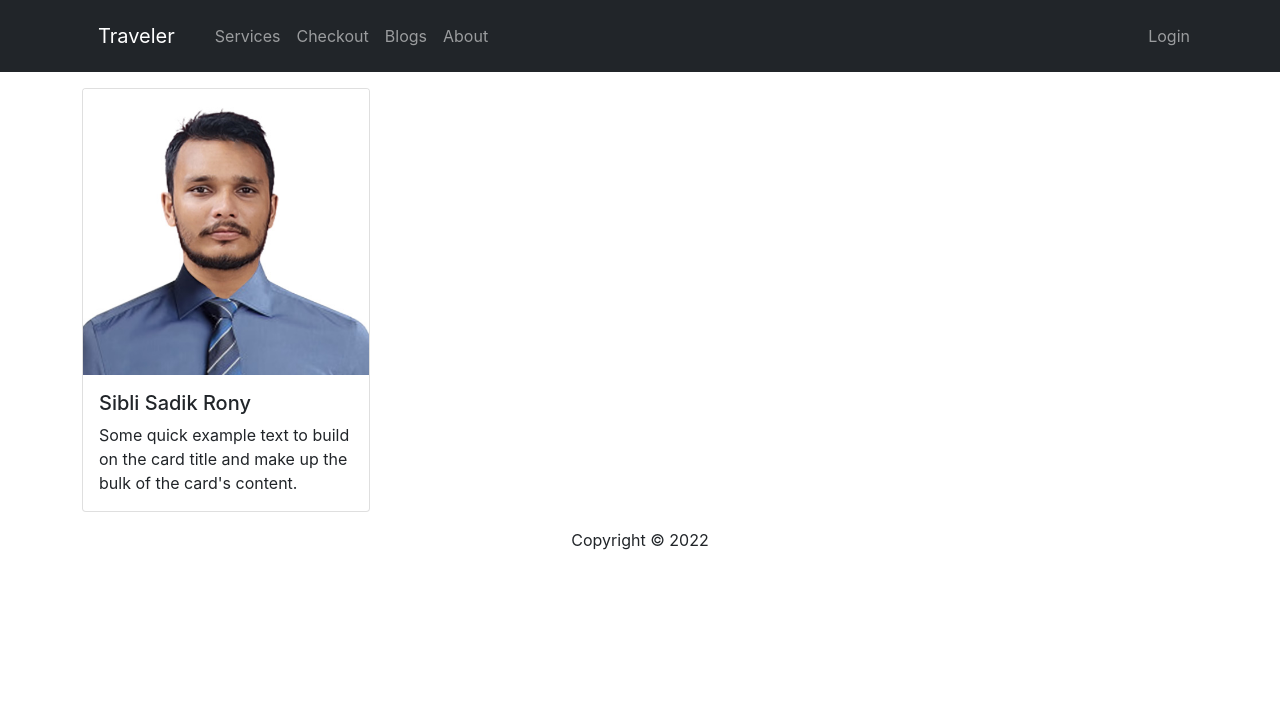
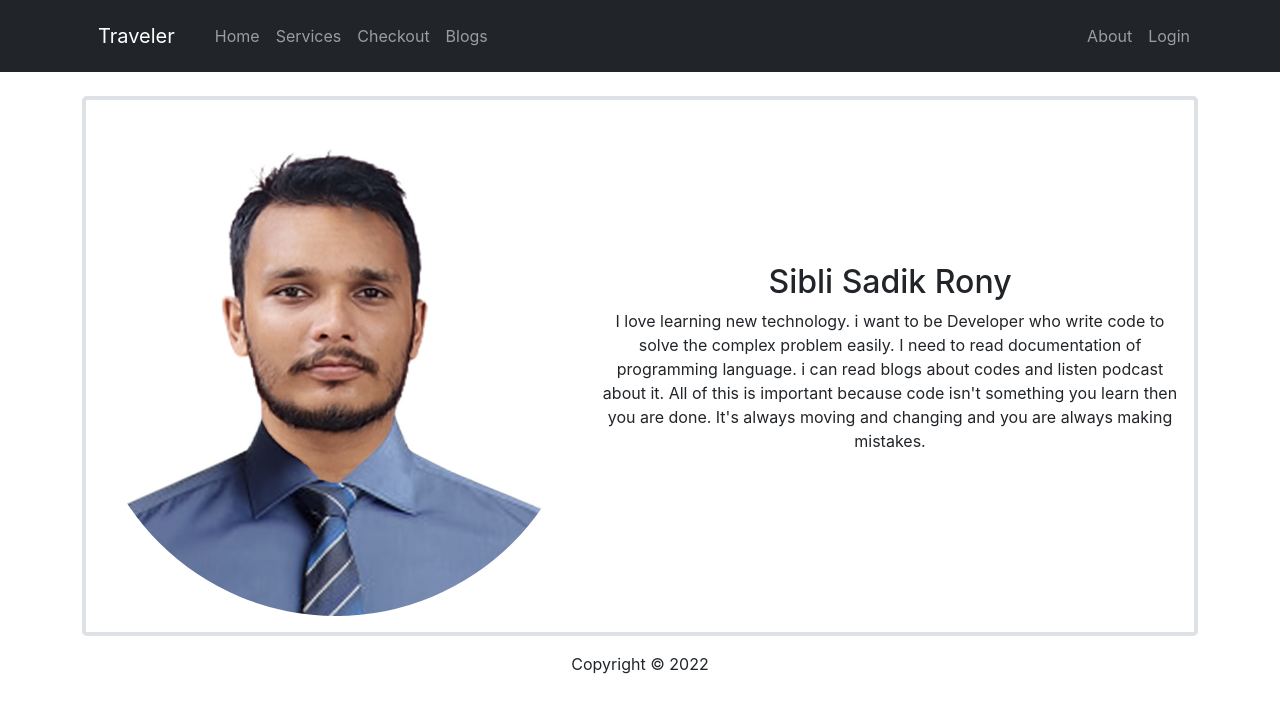
Before and after one commit to dev-sibli/independent-service-provider, a React (Create React App) app: page /about in a window 1280 px wide. Shown: the top 712 px of the page. Built offline with nearby package versions, Linux system fonts and the light colour scheme; no server answers.

Commit message:
about page added

```diff
--- a/src/Pages/About/About.js
+++ b/src/Pages/About/About.js
@@ -1,20 +1,17 @@
 import React from 'react';
-import { Card } from 'react-bootstrap';
 import sibli from '../../images/about/sibli.jpg'
 
 const About = () => {
     return (
-        <div className='container mx-auto justify-content-center align-items-center mt-3'>
-            <Card style={{ width: '18rem' }}>
-                <Card.Img variant="top" src={sibli} />
-                <Card.Body>
-                    <Card.Title>Sibli Sadik Rony</Card.Title>
-                    <Card.Text>
-                        Some quick example text to build on the card title and make up the bulk of
-                        the card's content.
-                    </Card.Text>
-                </Card.Body>
-            </Card>
+        <div className='container mx-auto mt-3'>
+            <div className='d-lg-flex align-items-center py-3 my-3 border border-4 rounded rounded-3'>
+                <><img className='img-fluid rounded-circle mx-auto d-block' src={sibli} alt="" />
+                </>
+                <div className='p-3 text-center'>
+                    <h2>Sibli Sadik Rony</h2>
+                    <p>I love learning new technology. i want to be Developer who write code to solve the complex problem easily. I need to read documentation of programming language. i can read blogs about codes and listen podcast about it. All of this is important because code isn't something you learn then you are done. It's always moving and changing and you are always making mistakes.</p>
+                </div>
+            </div>
         </div>
     );
 };
--- a/src/Pages/Checkout/Checkout.js
+++ b/src/Pages/Checkout/Checkout.js
@@ -2,7 +2,7 @@ import React from 'react';
 
 const Checkout = () => {
     return (
-        <div>
+        <div className='text-center my-3'>
             <h2>Please Check her out</h2>
         </div>
     );
--- a/src/Pages/Home/Services/Services.js
+++ b/src/Pages/Home/Services/Services.js
@@ -10,7 +10,7 @@ const Services = () => {
             .then(data => setServices(data))
     }, [])
     return (
-        <div>
+        <div id='service'>
             <h1 className=' text-center my-2'>Holiday Packages</h1>
             <div className='row'>
                 {
--- a/src/Pages/Login/Login/Login.js
+++ b/src/Pages/Login/Login/Login.js
@@ -1,12 +1,18 @@
 import React from 'react';
 import { Button, Form } from 'react-bootstrap';
 import { useSignInWithEmailAndPassword } from 'react-firebase-hooks/auth';
-import { Link } from 'react-router-dom';
+import { Link, useLocation, useNavigate } from 'react-router-dom';
 import auth from '../../../firebase.init';
+import Loading from '../../Shared/Loading/Loading';
 import SocialLogin from '../SocialLogin/SocialLogin';
 
 
 const Login = () => {
+    const navigate = useNavigate();
+    const location = useLocation();
+    let from = location.state?.from?.pathname || "/";
+    let errorLog;
+
     const [
         signInWithEmailAndPassword,
         user,
@@ -14,10 +20,12 @@ const Login = () => {
         error,
     ] = useSignInWithEmailAndPassword(auth);
 
-    let errorLog;
+    if (loading) {
+        return <Loading></Loading>
+    }
 
     if (user) {
-        console.log('user', user);
+        navigate(from, { replace: true });
     }
 
     if (error) {
@@ -37,12 +45,12 @@ const Login = () => {
             <Form onSubmit={handleLogin}>
                 <Form.Group className="mb-3" >
                     <Form.Label>Email address</Form.Label>
-                    <Form.Control type="email" name="email" placeholder="Enter email" />
+                    <Form.Control type="email" name="email" placeholder="Enter email" required />
                 </Form.Group>
 
                 <Form.Group className="mb-3" >
                     <Form.Label>Password</Form.Label>
-                    <Form.Control type="password" name="password" placeholder="Password" />
+                    <Form.Control type="password" name="password" placeholder="Password" required />
                 </Form.Group>
                 <Button className='w-100 mb-3' variant="dark" type="submit">
                     Login
@@ -50,7 +58,6 @@ const Login = () => {
             </Form>
             {errorLog}
             <p>New to Traveler? <Link to="/register" className='text-primary text-decoration-none'>Please Register</Link></p>
-            <p>Forget Password? <button className='btn btn-link text-primary text-decoration-none'>Reset Password</button> </p>
             <SocialLogin></SocialLogin>
         </div>
     );
--- a/src/Pages/Login/Register/Register.js
+++ b/src/Pages/Login/Register/Register.js
@@ -45,11 +45,11 @@ const Register = () => {
                 </Form.Group>
                 <Form.Group className="mb-3" >
                     <Form.Label>Email address</Form.Label>
-                    <Form.Control type="email" name="email" placeholder="Enter Email" />
+                    <Form.Control type="email" name="email" placeholder="Enter Email" required />
                 </Form.Group>
                 <Form.Group className="mb-3">
                     <Form.Label>Password</Form.Label>
-                    <Form.Control type="password" name="password" placeholder="Enter Password" />
+                    <Form.Control type="password" name="password" placeholder="Enter Password" required />
                 </Form.Group>
                 <Form.Group className="mb-3" >
                     <Form.Check type="checkbox" label="Accept Traveler Terms & Conditions" />
--- a/src/Pages/Login/RequireAuth/RequireAuth.js
+++ b/src/Pages/Login/RequireAuth/RequireAuth.js
@@ -2,10 +2,15 @@ import React from 'react';
 import { useAuthState } from 'react-firebase-hooks/auth';
 import { Navigate, useLocation } from 'react-router-dom';
 import auth from '../../../firebase.init';
+import Loading from '../../Shared/Loading/Loading';
 
 const RequireAuth = ({ children }) => {
     const [user, loading] = useAuthState(auth)
     const location = useLocation();
+
+    if (loading) {
+        return <Loading></Loading>
+    }
 
     if (!user) {
         return <Navigate to="/login" state={{ from: location }} replace />;
--- a/src/Pages/Login/SocialLogin/SocialLogin.js
+++ b/src/Pages/Login/SocialLogin/SocialLogin.js
@@ -1,14 +1,36 @@
-import React from 'react';
+import React, { useEffect } from 'react';
 import { useSignInWithGoogle } from 'react-firebase-hooks/auth';
+import { useLocation, useNavigate } from 'react-router-dom';
 import auth from '../../../firebase.init';
 
 import google from '../../../images/login/google.png'
+import Loading from '../../Shared/Loading/Loading';
 
 const SocialLogin = () => {
-    const [signInWithGoogle] = useSignInWithGoogle(auth);
+    const navigate = useNavigate();
+    const location = useLocation();
+    let from = location.state?.from?.pathname || "/";
+    let errorLog;
+
+    const [signInWithGoogle, user, loading, error] = useSignInWithGoogle(auth);
+
+    useEffect(() => {
+        if (user) {
+            navigate(from, { replace: true });
+        }
+    }, [user])
+
+    if (loading) {
+        return <Loading></Loading>
+    }
+
+    if (error) {
+        errorLog = <p className='text-danger'>Error: {error?.message}</p>
+    }
 
     return (
         <div >
+            {errorLog}
             <div className='d-flex align-items-center'>
                 <div style={{ height: '1px' }} className='bg-dark w-50'></div>
                 <p className='mt-2 px-2'>or</p>
--- a/src/Pages/Shared/Footer/Footer.js
+++ b/src/Pages/Shared/Footer/Footer.js
@@ -5,7 +5,7 @@ const Footer = () => {
         return new Date().getFullYear();
     }
     return (
-        <div className='text-center mt-3'>
+        <div className='text-center mt-auto'>
             <p>Copyright &copy; {currentYear()}</p>
         </div>
     );
--- a/src/Pages/Shared/Header/Header.js
+++ b/src/Pages/Shared/Header/Header.js
@@ -12,8 +12,8 @@ const Header = () => {
         signOut(auth)
     }
     return (
-        <div>
-            <Navbar collapseOnSelect expand="lg" bg="dark" variant="dark">
+        <div className='mb-4'>
+            <Navbar collapseOnSelect expand="lg" bg="dark" variant="dark" sticky='top'>
                 <Container>
                     <Navbar.Brand>
                         <Nav.Link className='text-white' as={Link} to="/">
@@ -23,7 +23,10 @@ const Header = () => {
                     <Navbar.Toggle aria-controls="responsive-navbar-nav" />
                     <Navbar.Collapse id="responsive-navbar-nav">
                         <Nav className="me-auto">
-                            <Nav.Link as={Link} to="service">
+                            <Nav.Link as={Link} to="home">
+                                Home
+                            </Nav.Link>
+                            <Nav.Link href="/home#service">
                                 Services
                             </Nav.Link>
                             <Nav.Link as={Link} to="checkout">
@@ -32,11 +35,12 @@ const Header = () => {
                             <Nav.Link as={Link} to="blogs">
                                 Blogs
                             </Nav.Link>
+
+                        </Nav>
+                        <Nav>
                             <Nav.Link as={Link} to="about">
                                 About
                             </Nav.Link>
-                        </Nav>
-                        <Nav>
                             {
                                 user ?
                                     <button className='btn btn-link text-white text-decoration-none ' onClick={handleSignOut}>sign out</button>
--- /dev/null
+++ b/src/Pages/Shared/Loading/Loading.js
@@ -0,0 +1,12 @@
+import React from 'react';
+import { Spinner } from 'react-bootstrap';
+
+const Loading = () => {
+    return (
+        <div style={{ height: '400px' }} className='w-100 d-flex justify-content-center align-items-center'>
+            <Spinner animation="border" variant="primary" />
+        </div>
+    );
+};
+
+export default Loading;
```
